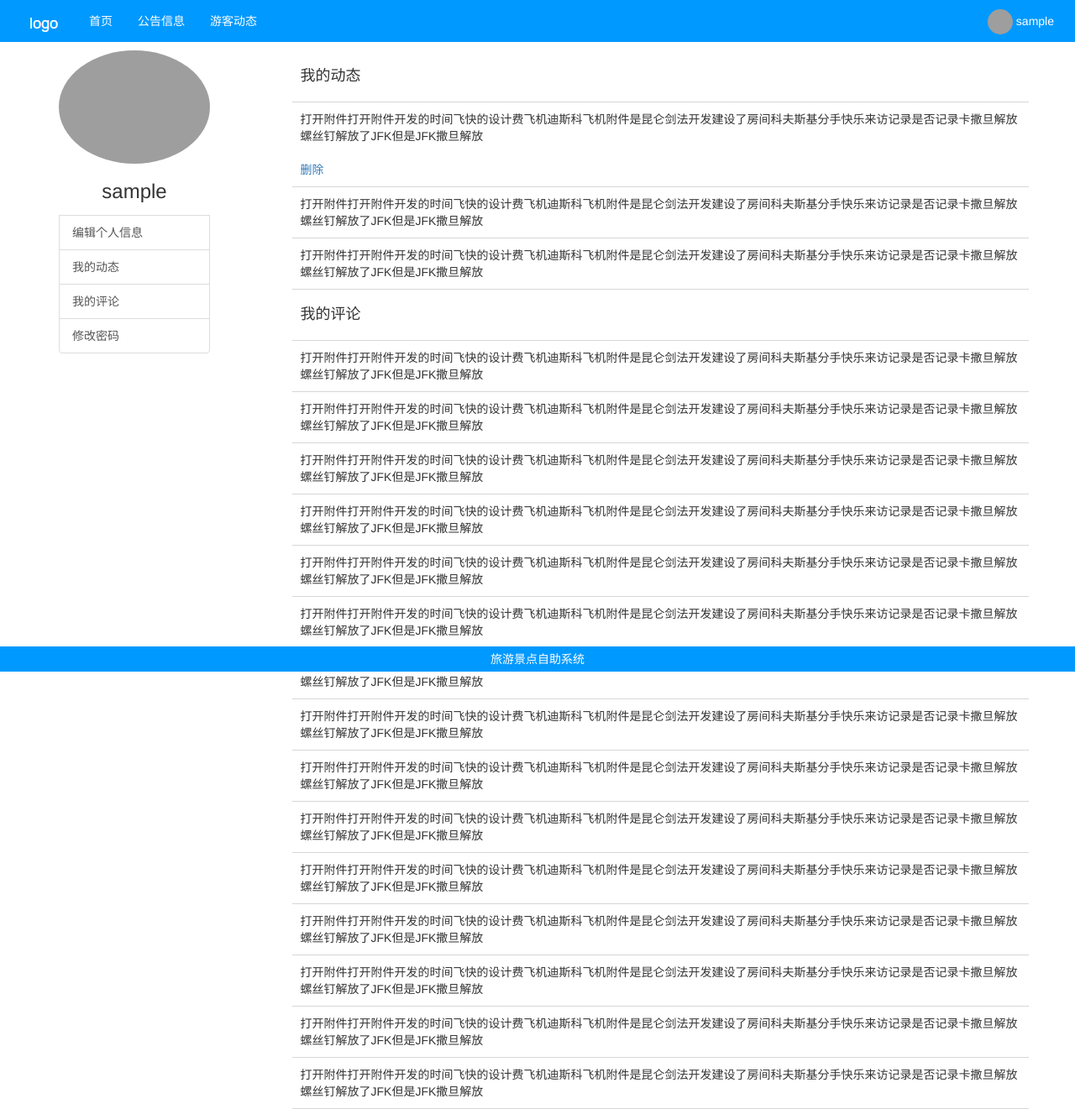
After one commit to sky-boy777/bs, a Flask app: page /user/user_center in a window 1280 px wide. The commit adds this page. Shown: the whole page at 84% size. Run offline with Flask 2, Linux system fonts and the light colour scheme; the visitor is signed in with stand-in values (Sample User, id 1); parts of the project's set-up code (start-up, migrations or seed data) failed here and were passed over; some libraries are stand-ins or nearby versions; grey boxes are pictures that could not be loaded.

Commit message:
唉，不说了

```diff
--- a/my_project/apps/user_app/forms.py
+++ b/my_project/apps/user_app/forms.py
@@ -29,3 +29,9 @@ class UserRegisterForm(FlaskForm):
         email = data.data
         if not re.search(r'^([a-zA-Z]|[0-9])(\w|\-)+@[a-zA-Z0-9]+\.([a-zA-Z]{2,4})$', email):
             raise ValidationError('邮箱错误')
+
+
+class UserLoginForm(UserRegisterForm):
+    '''用户登录表单验证'''
+    # 密码
+    password = PasswordField('password', validators=[DataRequired(message='请输入密码')])
--- a/my_project/apps/user_app/views.py
+++ b/my_project/apps/user_app/views.py
@@ -1,18 +1,43 @@
-from flask import Blueprint
+from flask import Blueprint, g
 from flask import render_template, request, make_response, session, redirect, url_for
 from utils.create_image_code import create_image_code  # 生成图片验证码
 import io
 import settings
-from .forms import UserRegisterForm  # 表单验证类
+from .forms import UserRegisterForm, UserLoginForm  # 表单验证类
 from .models import UserModel
-from werkzeug.security import generate_password_hash  # 密码加密
+from werkzeug.security import generate_password_hash, check_password_hash  # 密码加密，验证
 from exts import db
 from utils.send_email import send_mail  # 发送邮件
-from itsdangerous import TimedJSONWebSignatureSerializer, SignatureExpired  # token
+from itsdangerous import TimedJSONWebSignatureSerializer, SignatureExpired, BadSignature  # token
 
 
 # 用户模块蓝图
 user_bp = Blueprint(name='user', import_name=__name__, url_prefix='/user')
+
+# 生成序列化器(token)，24小时后过期，secret_key加密
+serializer = TimedJSONWebSignatureSerializer(secret_key=settings.SECRET_KEY, expires_in=120)
+
+# 登录才能访问的路径
+required_login_path = ['/user/user_center']
+# 登录后不能访问的路径
+login_not_path = ['/user/login', '/user/register']
+
+# 钩子函数，每次请求前执行，只用于蓝图，用户权限验证
+@user_bp.before_app_request
+def my_before_request():
+    '''用户权限验证'''
+    # 获取已登录的用户id
+    uid = session.get('uid')
+    # 如果请求的路径需要登录才能访问
+    if request.path in required_login_path:
+        if uid:
+            user = UserModel.query.get(uid)
+            g.user = user  # 使用g对象存储用户，这样哪个页面都能用了
+        else:
+            return redirect(url_for('user.login'))
+    elif request.path in login_not_path and uid:
+        # 已登录，不能访问登录跟注册页面
+        return redirect(url_for('main.index'))
 
 
 @user_bp.route('/get_image_code')
@@ -53,24 +78,27 @@ def register():
             # 方法二，first()
             user = UserModel.query.filter(UserModel.email == email).first()
 
-            # 查询用户是否已存在数据库
+            # 如果用户存在
             if user:
                 # 用户存在且已激活
                 if user.is_activate == 1:
                     return render_template('user/register.html', form=form, msg='邮箱已被注册')
+                elif user.is_delete == 1:
+                    # 恶意账户被管理员逻辑删除
+                    return render_template('user/register.html', form=form, msg='该用户不能注册')
                 elif user.is_delete == 0:
-                    # 用户存在但未激活，未销号（恶意账户被管理员逻辑删除），只更新用户密码，然后重新发送激活邮件
+                    # 用户存在但未激活，未销号，只更新用户密码，然后重新发送激活邮件
                     user.password = generate_password_hash(password, salt_length=9)  # 密码加密
                     try:
                         db.session.commit()
                     except:
                         # 提交数据库出错
                         return render_template('user/register.html', form=form, msg='注册失败')
-                    # 发邮件
+                    # 发邮件（异步）
                     send_mail(email)
                     return redirect(url_for(endpoint='user.login'))
 
-            # 新用户注册
+            # 用户不存在，注册新用户
             user = UserModel()
             user.email = email
             user.password = generate_password_hash(password, salt_length=9)  # 密码加密
@@ -79,7 +107,7 @@ def register():
                 db.session.commit()
             except:
                 return render_template('user/register.html', form=form, msg='注册失败')
-            # 调用异步发送邮件函数，并重定向到登录页面
+            # 发送邮件，并重定向到登录页面
             send_mail(email)
             return redirect(url_for(endpoint='user.login'))
 
@@ -89,38 +117,80 @@ def register():
     return render_template('user/register.html', form=form)
 
 
-@user_bp.route('/activate', methods=['GET'])
+@user_bp.route('/activate')
 def activate():
-    '''账户激活'''
-    print('**************************************开始')
-    # try:
+    '''新用户激活'''
     try:
-        token = request.args.get('token')
-        serializer = TimedJSONWebSignatureSerializer(secret_key=settings.SECRET_KEY)
-        info = serializer.loads(token)
-        email = info.get('email')
-        print(token,'*******', email, '********************')
-    except SignatureExpired as e:
-        print('-------------------------------->>>>>>>>>>>>>>>>>>>>>>>>>链接过期')
-        return '激活链接过期，请重新注册'
-    try:
+        try:
+            # 获取token值
+            token = request.args.get('token', None)
+            # 判断是否有token值
+            if not token:
+                return redirect(url_for(endpoint='main.index'))
+            # 解密token
+            info = serializer.loads(token)
+            email = info.get('email')
+        except SignatureExpired as e:
+            return '激活链接过期，请重新注册'
+        except BadSignature as e:
+            return '无效的链接'
+
         # 查找用户
-        user = UserModel.query.filter(UserModel.email == email).first()
+        try:
+            user = UserModel.query.filter(UserModel.email == email).first()
+        except:
+            return '激活失败'
+
+        # 用户存在且未激活，激活用户
+        if user and user.is_activate == 0:
+            user.is_activate = 1
+            db.session.commit()
+            return '激活成功，可以登录了'
+        # 用户已激活
+        elif user.is_activate == 1:
+            return '激活成功'
+        else:
+            return '用户不存在'
     except:
-        return '用户不存在'
-    if user:
-        user.is_activate = 1
-        db.session.commit()
-        return '激活成功，可以登录了'
-    else:
-        return '用户不存在'
-    # except:
-    #     # 未知错误重定向到主页
-    #     return redirect(url_for(endpoint='main.index'))
+        # 未知错误重定向到主页
+        return redirect(url_for(endpoint='main.index'))
 
 
 @user_bp.route('/login', methods=['GET', 'POST'])
 def login():
     '''用户登录'''
+    form = UserLoginForm()
+    if request.method == 'POST':
+        # 登录表单验证
+        if form.validate_on_submit():
+            # 获取邮箱，密码
+            email = form.email.data
+            password = form.password.data
+            # 验证邮箱，密码
+            try:
+                user = UserModel.query.filter(UserModel.email == email).first()
+                if user and check_password_hash(user.password, password):
+                    # 验证通过，登录，保持登录状态，重定向到主页
+                    session['uid'] = user.id
+                    return redirect(url_for('main.index'))
+            except:
+                return render_template('user/register.html', form=form, msg='登录失败')
+        # 表单验证未通过
+        return render_template('user/login.html', form=form)
+    # get请求
+    return render_template('user/login.html', form=form)
 
-    return render_template('user/login.html')
+
+@user_bp.route('/user_logout')
+def user_logout():
+    '''退出登录'''
+    # 删除session的内存空间和cookie
+    session.clear()
+    return redirect(url_for('main.index'))
+
+
+@user_bp.route('/user_center', methods=['GET', 'POST'])
+def user_center():
+    '''用户中心'''
+    user = g.user
+    return render_template('user/user_center.html', user=user)
--- a/my_project/static/css/base.css
+++ b/my_project/static/css/base.css
@@ -42,9 +42,9 @@
     background-color: rgb(55, 167, 241);
 }
 a:hover {text-decoration:none !important;}
-.ul_down>a{ color: #ffffff;}
-.ul_down>a>li:hover{
-    background-color: rgb(69, 176, 248);
+.ul_down>li>a{ color: rgb(195, 227, 247);}
+.ul_down>li>a:hover{
+    color: #ffffff;
 }
 .li:hover ul{
     display: block;
--- /dev/null
+++ b/my_project/static/css/user_center.css
@@ -0,0 +1,19 @@
+.img img{
+    width: 100%;
+    border-radius: 50%;
+    align-items: center;
+}
+.container{ margin-top: 10px; }
+.list-group{ position: absolute; }
+.uname{
+    text-align: center;
+    padding-bottom: 5px;
+ }
+ .item {
+     padding: 10px;
+     border-bottom: solid 1px #d8d6d6;
+     }
+.list-group-item:hover {
+    background-color: #09f !important;
+    color: white !important;
+    }
--- a/my_project/templates/base.html
+++ b/my_project/templates/base.html
@@ -28,7 +28,7 @@
             </div>
             <div class="collapse navbar-collapse" id="nav-div">
                 <ul class="nav navbar-nav">
-                    <li><a href="#">首页</a></li>
+                    <li><a href="{{ url_for('main.index') }}">首页</a></li>
                     <li><a href="#">公告信息</a></li>
                     <li><a href="#">游客动态</a></li>
                 </ul>
@@ -45,19 +45,23 @@
                 <!-- 搜索框结束 -->
                 {% endblock search %}
 
+                {% block login %}
                 <!-- 用户头像 -->
                 <ul class="nav navbar-right">
-<!--                    <li class="li">-->
-<!--                        <div class="icon"><a href="javascript:;"><img src="/static/images/icon/icon.jpg" alt="头像"></a> 张三<div>-->
-<!--                        <ul class="ul_down">-->
-<!--                            <a href="#"><li>用户中心</li></a>-->
-<!--                            <a href="#"><li>后台管理</li></a>-->
-<!--                            <a href="#"><li>退出登录</li></a>-->
-<!--                        </ul>-->
-<!--                    </li>-->
-<!--                    未登录-->
-                    {% block login %}
-                    <li class="login"><a href="{{ url_for('user.login') }}">登录</a>or<a href="{{ url_for('user.register') }}">注册</a></li>
+                    {% if user %}
+                    <li class="li">
+                        <div class="icon"><a href="javascript:;"><img src="/static{{ user.icon }}" alt="头像"></a> {{ user.username }}<div>
+                        <ul class="ul_down">
+                            <li><a href="{{ url_for('user.user_center') }}">用户中心</a></li>
+                            {% if user.is_admin == 1 %}
+                            <li><a href="#">后台管理</a></li>
+                            {% endif %}
+                            <li><a href="{{ url_for('user.user_logout') }}">退出登录</a></li>
+                        </ul>
+                    </li>
+                    {% else %}
+                        <li class="login"><a href="{{ url_for('user.login') }}">登录</a>or<a href="{{ url_for('user.register') }}">注册</a></li>
+                    {% endif %}
                     {% endblock login %}
                 </ul>
             </div>
--- a/my_project/templates/user/register.html
+++ b/my_project/templates/user/register.html
@@ -4,7 +4,7 @@
 <link rel="stylesheet" href="/static/css/register.css">
 {% endblock header %}
 
-{% block title %}用户注册{% endblock title %}  {# title #}
+{% block title %}欢迎注册{% endblock title %}  {# title #}
 {% block nav %}
     <!--导航栏开始-->
     <nav class="navbar-default">
@@ -33,10 +33,9 @@
           <div class="red">{{ form.code.errors.0 }}</div>
       </div>
       <button type="submit" class="btn btn-default">立即注册</button>
-        <span> 已有账号？<a href="{{ url_for('user.login') }}">立即登录</a></span>
+        <span class="h6"> 已有账号？<a href="{{ url_for('user.login') }}">立即登录</a></span>
         <div class="red h3">{{ msg }}</div>
     </form>
-
 </div>
 {% endblock content %}
 
--- /dev/null
+++ b/my_project/templates/user/user_center.html
@@ -0,0 +1,126 @@
+{% extends 'base.html' %} {# 加载父模板 #}
+
+{% block title %}个人中心{% endblock title %} {# title #}
+{% block header %} {# 预留头部位置 #}
+<link rel="stylesheet" href="/static/css/user_center.css">
+{% endblock header %}
+{% block search %}{% endblock search %} {# 搜索框 #}
+{% block content %}
+<div class="container">
+    <div class="row">
+        <div class="col-md-2 col-sm-3 col-xs-4">
+            <div class="list-group">
+                <div class="img"><img src="/static{{ user.icon }}" alt="头像"></div>
+                <div class="uname h3">{{ user.username }}</div>
+                <a href="#" class="list-group-item">编辑个人信息</a>
+                <a href="#" class="list-group-item">我的动态</a>
+                <a href="#" class="list-group-item">我的评论</a>
+                <a href="#" class="list-group-item">修改密码</a>
+            </div>
+        </div>
+    </div>
+    <div class="row">
+        <div class="col-md-offset-3 col-sm-offset-4 col-xs-offset-5 item">
+            <div class="h4">我的动态</div>
+        </div>
+    </div>
+    <div class="row">
+        <div class="col-md-offset-3 col-sm-offset-4 col-xs-offset-5 item">
+            打开附件打开附件开发的时间飞快的设计费飞机迪斯科飞机附件是昆仑剑法开发建设了房间科夫斯基分手快乐来访记录是否记录卡撒旦解放螺丝钉解放了JFK但是JFK撒旦解放
+            <br>
+            <br>
+            <div><a href="#">删除</a></div>
+        </div>
+    </div>
+    <div class="row">
+        <div class="col-md-offset-3 col-sm-offset-4 col-xs-offset-5 item">
+            打开附件打开附件开发的时间飞快的设计费飞机迪斯科飞机附件是昆仑剑法开发建设了房间科夫斯基分手快乐来访记录是否记录卡撒旦解放螺丝钉解放了JFK但是JFK撒旦解放
+        </div>
+    </div>
+    <div class="row">
+        <div class="col-md-offset-3 col-sm-offset-4 col-xs-offset-5 item">
+            打开附件打开附件开发的时间飞快的设计费飞机迪斯科飞机附件是昆仑剑法开发建设了房间科夫斯基分手快乐来访记录是否记录卡撒旦解放螺丝钉解放了JFK但是JFK撒旦解放
+        </div>
+    </div>
+    <div class="row">
+        <div class="col-md-offset-3 col-sm-offset-4 col-xs-offset-5 item">
+            <div class="h4">我的评论</div>
+        </div>
+    </div>
+    <div class="row">
+        <div class="col-md-offset-3 col-sm-offset-4 col-xs-offset-5 item">
+            打开附件打开附件开发的时间飞快的设计费飞机迪斯科飞机附件是昆仑剑法开发建设了房间科夫斯基分手快乐来访记录是否记录卡撒旦解放螺丝钉解放了JFK但是JFK撒旦解放
+        </div>
+    </div>
+    <div class="row">
+        <div class="col-md-offset-3 col-sm-offset-4 col-xs-offset-5 item">
+            打开附件打开附件开发的时间飞快的设计费飞机迪斯科飞机附件是昆仑剑法开发建设了房间科夫斯基分手快乐来访记录是否记录卡撒旦解放螺丝钉解放了JFK但是JFK撒旦解放
+        </div>
+    </div>
+    <div class="row">
+        <div class="col-md-offset-3 col-sm-offset-4 col-xs-offset-5 item">
+            打开附件打开附件开发的时间飞快的设计费飞机迪斯科飞机附件是昆仑剑法开发建设了房间科夫斯基分手快乐来访记录是否记录卡撒旦解放螺丝钉解放了JFK但是JFK撒旦解放
+        </div>
+    </div>
+    <div class="row">
+        <div class="col-md-offset-3 col-sm-offset-4 col-xs-offset-5 item">
+            打开附件打开附件开发的时间飞快的设计费飞机迪斯科飞机附件是昆仑剑法开发建设了房间科夫斯基分手快乐来访记录是否记录卡撒旦解放螺丝钉解放了JFK但是JFK撒旦解放
+        </div>
+    </div>
+    <div class="row">
+        <div class="col-md-offset-3 col-sm-offset-4 col-xs-offset-5 item">
+            打开附件打开附件开发的时间飞快的设计费飞机迪斯科飞机附件是昆仑剑法开发建设了房间科夫斯基分手快乐来访记录是否记录卡撒旦解放螺丝钉解放了JFK但是JFK撒旦解放
+        </div>
+    </div>
+    <div class="row">
+        <div class="col-md-offset-3 col-sm-offset-4 col-xs-offset-5 item">
+            打开附件打开附件开发的时间飞快的设计费飞机迪斯科飞机附件是昆仑剑法开发建设了房间科夫斯基分手快乐来访记录是否记录卡撒旦解放螺丝钉解放了JFK但是JFK撒旦解放
+        </div>
+    </div>
+    <div class="row">
+        <div class="col-md-offset-3 col-sm-offset-4 col-xs-offset-5 item">
+            打开附件打开附件开发的时间飞快的设计费飞机迪斯科飞机附件是昆仑剑法开发建设了房间科夫斯基分手快乐来访记录是否记录卡撒旦解放螺丝钉解放了JFK但是JFK撒旦解放
+        </div>
+    </div>
+    <div class="row">
+        <div class="col-md-offset-3 col-sm-offset-4 col-xs-offset-5 item">
+            打开附件打开附件开发的时间飞快的设计费飞机迪斯科飞机附件是昆仑剑法开发建设了房间科夫斯基分手快乐来访记录是否记录卡撒旦解放螺丝钉解放了JFK但是JFK撒旦解放
+        </div>
+    </div>
+    <div class="row">
+        <div class="col-md-offset-3 col-sm-offset-4 col-xs-offset-5 item">
+            打开附件打开附件开发的时间飞快的设计费飞机迪斯科飞机附件是昆仑剑法开发建设了房间科夫斯基分手快乐来访记录是否记录卡撒旦解放螺丝钉解放了JFK但是JFK撒旦解放
+        </div>
+    </div>
+    <div class="row">
+        <div class="col-md-offset-3 col-sm-offset-4 col-xs-offset-5 item">
+            打开附件打开附件开发的时间飞快的设计费飞机迪斯科飞机附件是昆仑剑法开发建设了房间科夫斯基分手快乐来访记录是否记录卡撒旦解放螺丝钉解放了JFK但是JFK撒旦解放
+        </div>
+    </div>
+    <div class="row">
+        <div class="col-md-offset-3 col-sm-offset-4 col-xs-offset-5 item">
+            打开附件打开附件开发的时间飞快的设计费飞机迪斯科飞机附件是昆仑剑法开发建设了房间科夫斯基分手快乐来访记录是否记录卡撒旦解放螺丝钉解放了JFK但是JFK撒旦解放
+        </div>
+    </div>
+    <div class="row">
+        <div class="col-md-offset-3 col-sm-offset-4 col-xs-offset-5 item">
+            打开附件打开附件开发的时间飞快的设计费飞机迪斯科飞机附件是昆仑剑法开发建设了房间科夫斯基分手快乐来访记录是否记录卡撒旦解放螺丝钉解放了JFK但是JFK撒旦解放
+        </div>
+    </div>
+    <div class="row">
+        <div class="col-md-offset-3 col-sm-offset-4 col-xs-offset-5 item">
+            打开附件打开附件开发的时间飞快的设计费飞机迪斯科飞机附件是昆仑剑法开发建设了房间科夫斯基分手快乐来访记录是否记录卡撒旦解放螺丝钉解放了JFK但是JFK撒旦解放
+        </div>
+    </div>
+    <div class="row">
+        <div class="col-md-offset-3 col-sm-offset-4 col-xs-offset-5 item">
+            打开附件打开附件开发的时间飞快的设计费飞机迪斯科飞机附件是昆仑剑法开发建设了房间科夫斯基分手快乐来访记录是否记录卡撒旦解放螺丝钉解放了JFK但是JFK撒旦解放
+        </div>
+    </div>
+    <div class="row">
+        <div class="col-md-offset-3 col-sm-offset-4 col-xs-offset-5 item">
+            打开附件打开附件开发的时间飞快的设计费飞机迪斯科飞机附件是昆仑剑法开发建设了房间科夫斯基分手快乐来访记录是否记录卡撒旦解放螺丝钉解放了JFK但是JFK撒旦解放
+        </div>
+    </div>
+</div>
+{% endblock content %}
--- a/my_project/utils/send_email.py
+++ b/my_project/utils/send_email.py
@@ -2,7 +2,6 @@ from flask_mail import Message
 from exts import mail
 import settings
 import threading
-from itsdangerous import TimedJSONWebSignatureSerializer  # token
 
 
 def async_send_mail(msg):
@@ -16,8 +15,7 @@ def async_send_mail(msg):
 
 def send_mail(email=None):
     '''发送邮件'''
-    # 生成token，24小时后过期，secret_key加密
-    serializer = TimedJSONWebSignatureSerializer(secret_key=settings.SECRET_KEY, expires_in=120)
+    from apps.user_app.views import serializer  # 序列化器
     token = serializer.dumps({'email': email}).decode('utf-8')
 
     # 创建邮件对象
```
Also changed, not shown: my_project/apps/main_app/views.py (+9 -3 lines), my_project/apps/user_app/models.py (+12 -2 lines), my_project/static/css/login.css (renamed from my_project/static/css/register.css, +2 -8 lines), my_project/templates/user/login.html (+9 -23 lines), my_project/test/test.py (added, +13 -0 lines).
